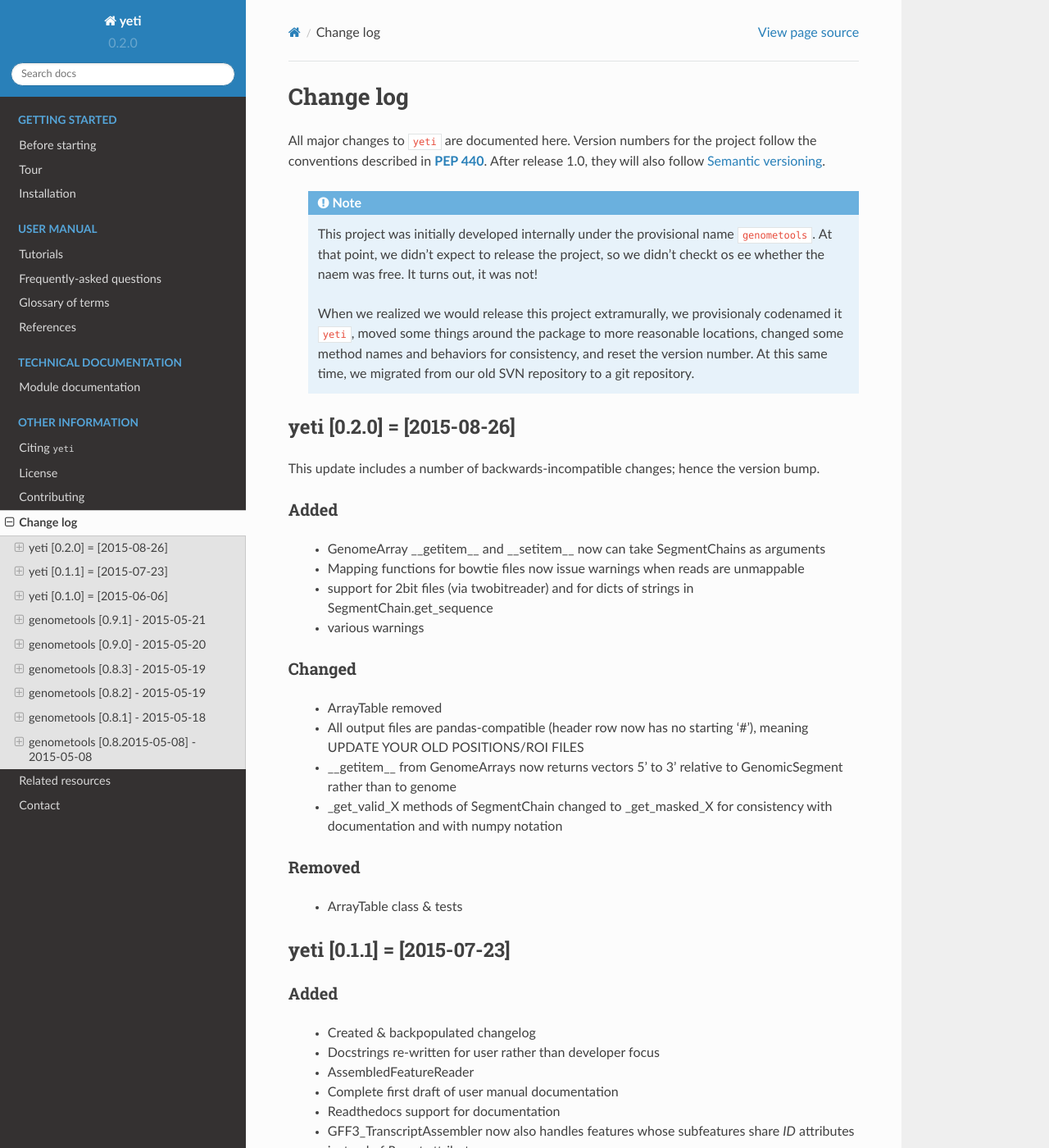
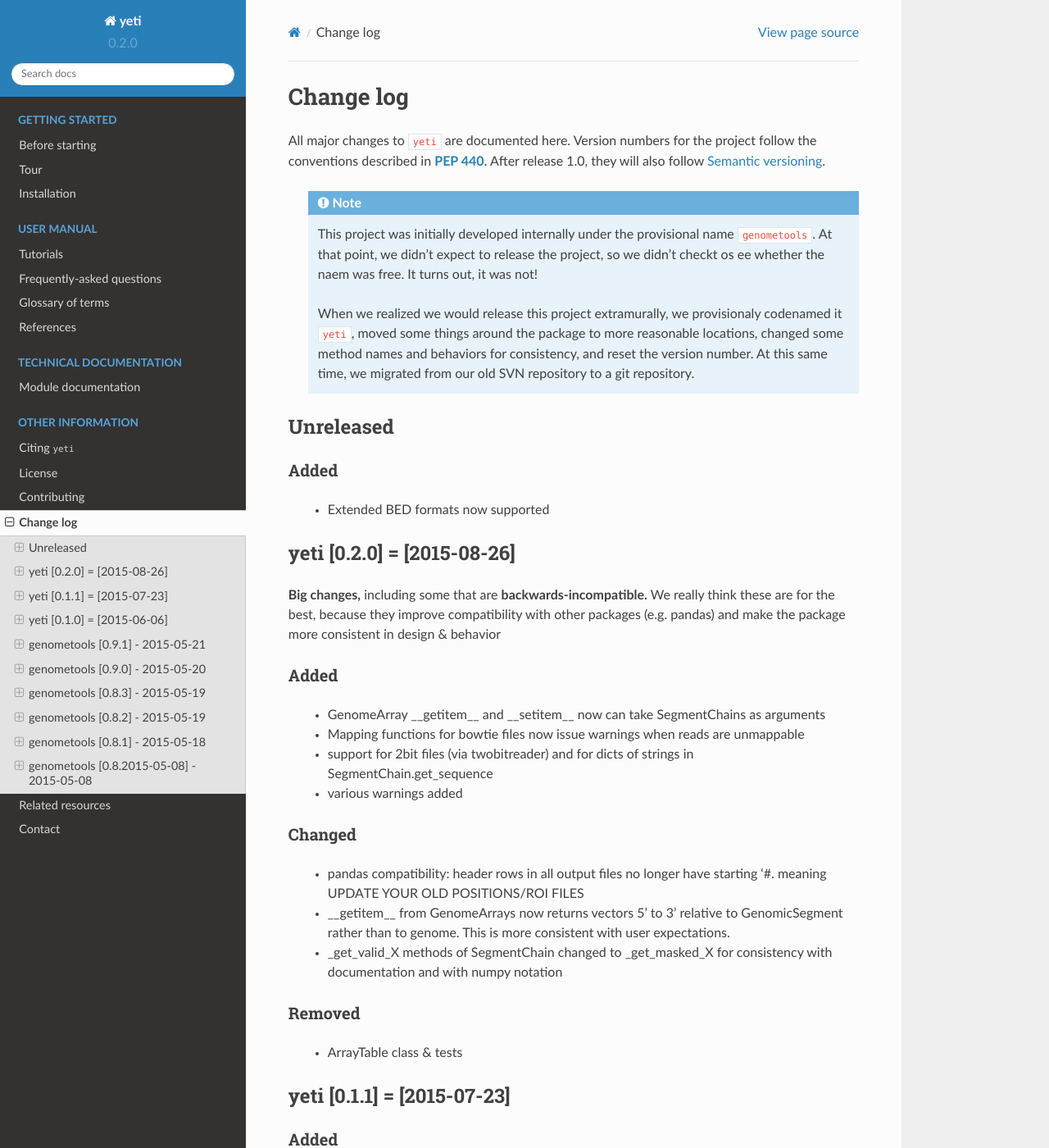
Before and after one commit to joshuagryphon/plastid, a Sphinx documentation site: the page built from docs/source/CHANGES.rst, in a window 1280 px wide and 1400 px high. Shown: the whole window at 82% size. Built offline with Sphinx 7.4.7 and the Read the Docs theme 2.0.0, drawn with Linux system fonts in a browser that asks for light colours.

Commit message:
improved BED X+Y export support. doc udpates to match

```diff
--- a/docs/source/CHANGES.rst
+++ b/docs/source/CHANGES.rst
@@ -19,10 +19,21 @@ also follow `Semantic versioning <http://semver.org/>`_.
     repository to a git repository.
 
 
+Unreleased
+----------
+
+Added
+.....
+  - Extended BED formats now supported
+
+
+
 yeti [0.2.0] = [2015-08-26]
 ---------------------------
-This update includes a number of backwards-incompatible changes;
-hence the version bump.
+**Big changes,** including some that are **backwards-incompatible.**
+We really think these are for the best, because they improve
+compatibility with other packages (e.g. pandas) and make
+the package more consistent in design & behavior
 
 Added
 .....
@@ -32,15 +43,15 @@ Added
     when reads are unmappable
   - support for 2bit files (via twobitreader) and for
     dicts of strings in SegmentChain.get_sequence
-  - various warnings
+  - various warnings added
 
 Changed
 .......
-  - ArrayTable removed
-  - All output files are pandas-compatible (header row now has no starting '#'),
+  - pandas compatibility: header rows in all output files no longer have starting '#.
     meaning UPDATE YOUR OLD POSITIONS/ROI FILES
   - __getitem__ from GenomeArrays now returns vectors 5' to 3'
-    relative to GenomicSegment rather than to genome
+    relative to GenomicSegment rather than to genome. This
+    is more consistent with user expectations.
   - _get_valid_X methods of SegmentChain changed to _get_masked_X
     for consistency with documentation and with numpy notation
 
```
Also changed, not shown: CHANGES.rst (+9 -0 lines), docs/source/concepts/data.rst (+16 -17 lines), docs/source/examples/make_annotation.rst (+34 -1 lines), docs/source/glossary.rst (+17 -0 lines), 2 other files.
